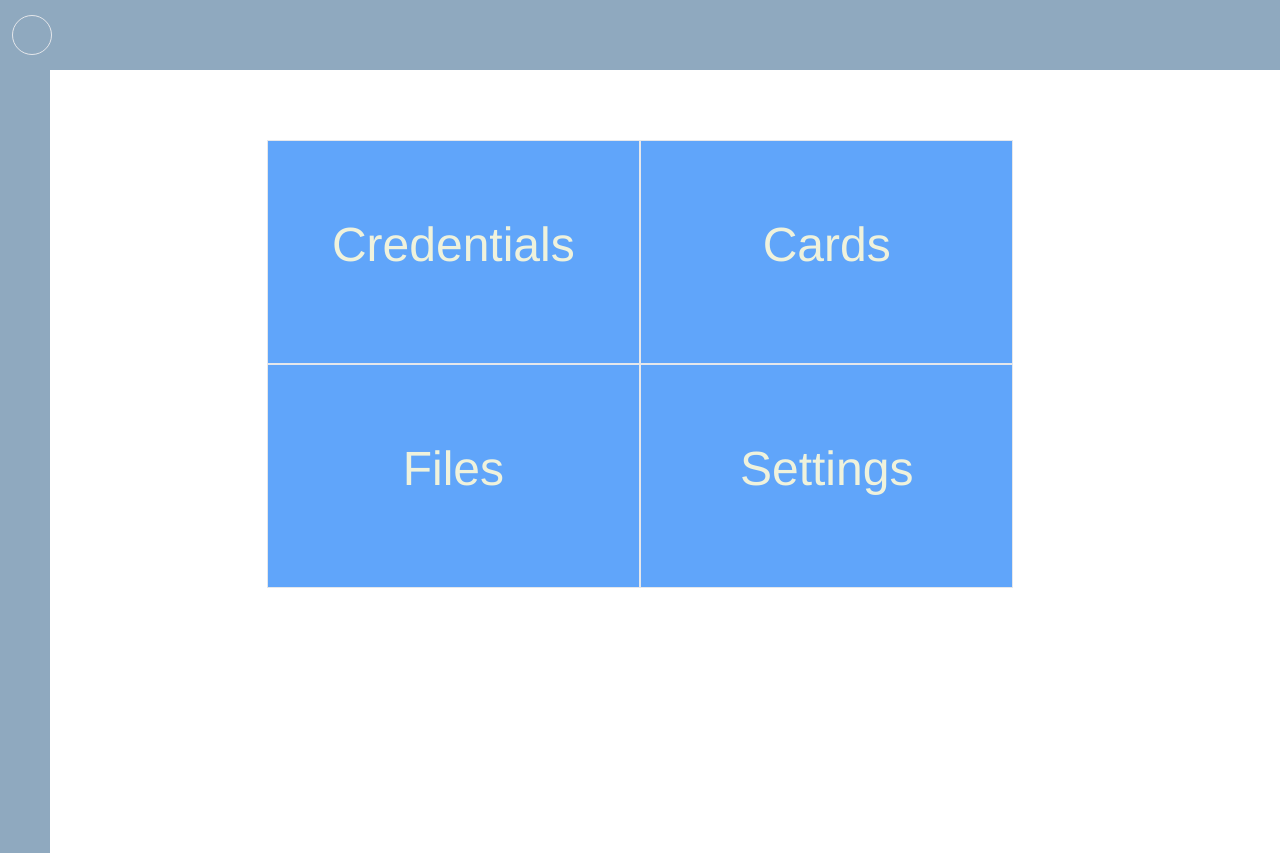
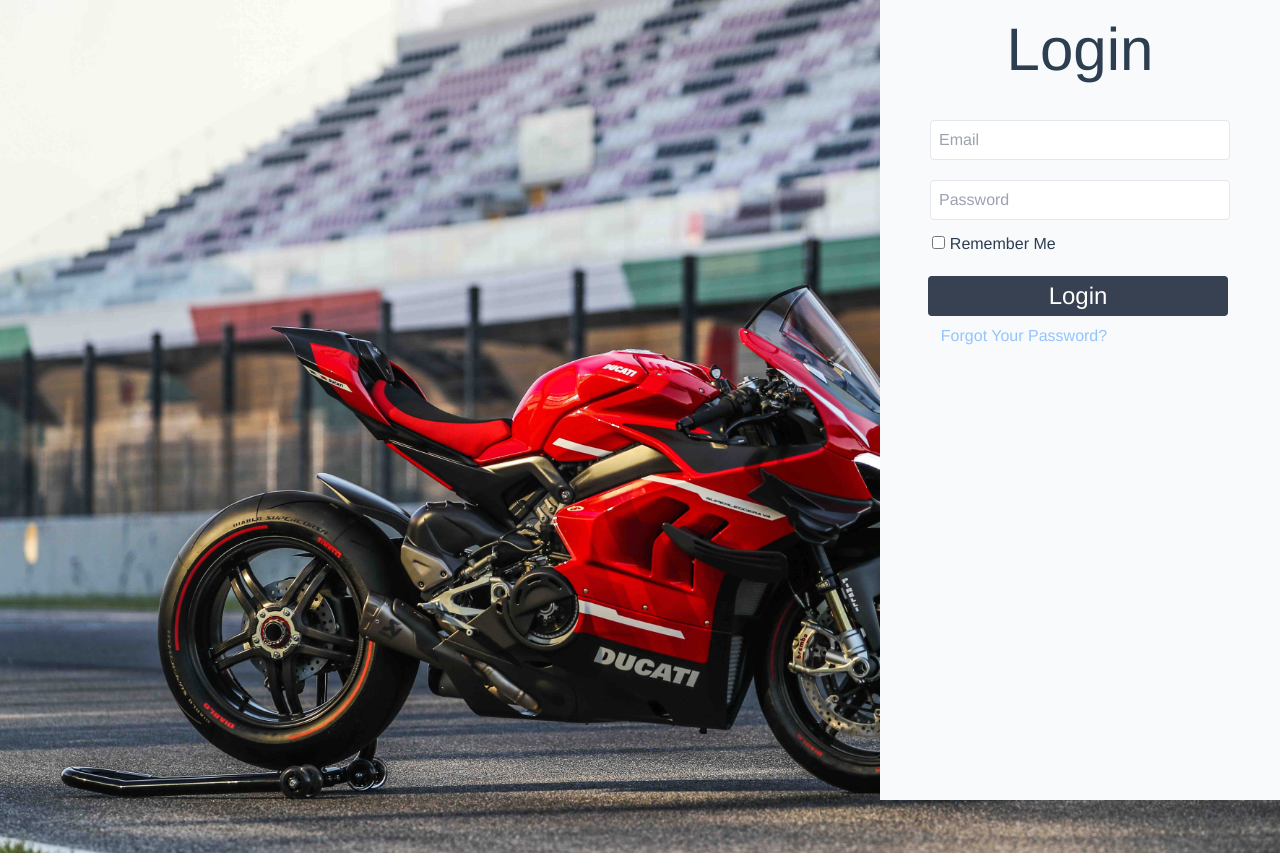
Before and after one commit to cristi988/pass-man, a Vue app: page /home#/ in a window 1280 px wide. Before the commit the page ends 800 px from the top, so only its background shows below. Built offline with nearby package versions, Linux system fonts and the light colour scheme.

Commit message:
done login page

```diff
--- a/src/App.vue
+++ b/src/App.vue
@@ -1,21 +1,21 @@
 <template>
   <div id="app">
-    <!-- <LoginPage/> -->
+     <LoginPage/>
 
     <!--NavBar-->
-    <section>
-      <NavBar/>
-    </section>
+<!--    <section>-->
+<!--      <NavBar/>-->
+<!--    </section>-->
     <!--End NavBar-->
 
     <!--Left menu-->
-    <LeftMenu class=" z-50  fixed "/>
+<!--    <LeftMenu class=" z-50  fixed "/>-->
     <!--End Left menu-->
 
 
-    <div class="container mx-auto">
-      <router-view ></router-view>
-    </div>
+<!--    <div class="container mx-auto">-->
+<!--      <router-view ></router-view>-->
+<!--    </div>-->
   </div>
 </template>
 
--- a/src/components/Loginpage.vue
+++ b/src/components/Loginpage.vue
@@ -1,10 +1,35 @@
 <template>
-    <div >
-        <img src="/public/images/2.jpg" alt="">
-
+  <div class="">
+    <div class="image h-screen ">
+      <img src="/public/images/2.jpg" alt="" class="">
     </div>
 
+    <form class="">
+      <div class="login bg-slate-50 ">
+        <h1 class="text-6xl mt-5 ">Login</h1>
 
+        <div class=" mt-10 mx-auto w-9/12 flex justify-center  h-10">
+          <input type="text" placeholder="Email" class="w-full px-2 rounded border">
+        </div>
+
+        <div class=" mt-5 mx-auto w-9/12 flex justify-center h-10">
+          <input type="password" placeholder="Password" class="w-full px-2 rounded border">
+        </div>
+
+        <div class="mt-3 mr-44 mx-1">
+          <input type="checkbox" name="" id=""> Remember Me
+        </div>
+
+        <div class="bg-gray-700 text-white rounded mt-5 w-9/12 h-10 text-2xl flex justify-center ml-12">
+          <button class="w-full">Login</button>
+        </div>
+
+        <div class="text-blue-300 rounded mt-2 h-10 mr-28">
+          <a href="">Forgot Your Password?</a>
+        </div>
+      </div>
+    </form>
+  </div>
 </template>
 
 
@@ -15,10 +40,19 @@ export default {
 </script>
 
 <style lang="scss" scoped>
-    div {
-        background-image: url('/public/images/2.jpg');
-        height: 800px;
-        background-size: cover;
-        background-position: center;
+    .image {
+      background-image: url('/public/images/2.jpg');
+      background-size: cover;
+      background-position: center;
+      background-repeat: no-repeat ;
+    }
+
+    .login {
+      position: absolute;
+      right: 0;
+      top: 0;
+      bottom: 0;
+      //background-color: white;
+      width: 400px;
     }
 </style>
--- a/src/components/NavBar.vue
+++ b/src/components/NavBar.vue
@@ -1,6 +1,10 @@
 <template>
-    <nav class="navbar w-full text-left flex items-center px-3 fixed bg-">
-      <button class="btn w-10 h-10 text-2xl border rounded-full p-1" v-on:click="toggleLeftMenu()"><i class="bi bi-list"></i></button>
+    <nav class="navbar w-full text-left flex items-center px-3 fixed">
+      <div>
+      <button class="btn w-10 h-10 text-2xl border rounded-full p-1" v-on:click="toggleLeftMenu()">
+        <i class="bi bi-list"></i>
+      </button>
+      </div>
     </nav>
 </template>
 
```
